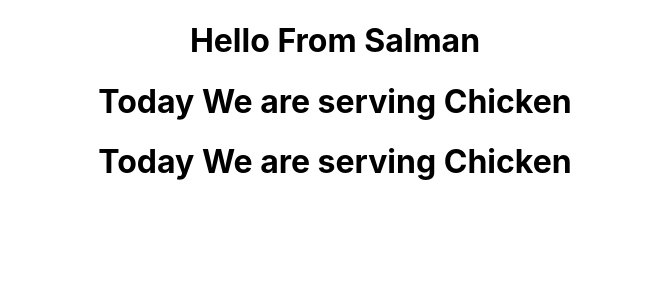
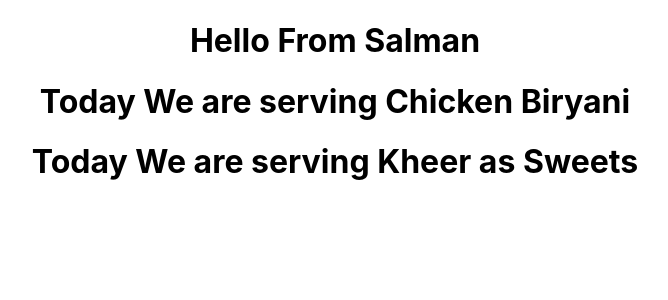
Before and after one commit to Salman-Raza-stack/boot-champ-react-app1, a React (Create React App) app: page / in a window 1280 px wide. Shown: the top 300 px of the page, without its empty margins (305-973 px from the left). Built offline with nearby package versions, Linux system fonts and the light colour scheme.

Commit message:
Update dinner.js

```diff
--- a/src/dinner.js
+++ b/src/dinner.js
@@ -3,8 +3,8 @@ import React from "react";
 function Dinner(props) {
   return (
     <div>
-      <h1>Today We are serving Chicken {props.Biryani}</h1>
-      <h1>Today We are serving Chicken {props.Kheer}</h1>
+      <h1>Today We are serving Chicken Biryani {props.Biryani}</h1>
+      <h1>Today We are serving Kheer as Sweets {props.Kheer}</h1>
     </div>
   );
 }
```
